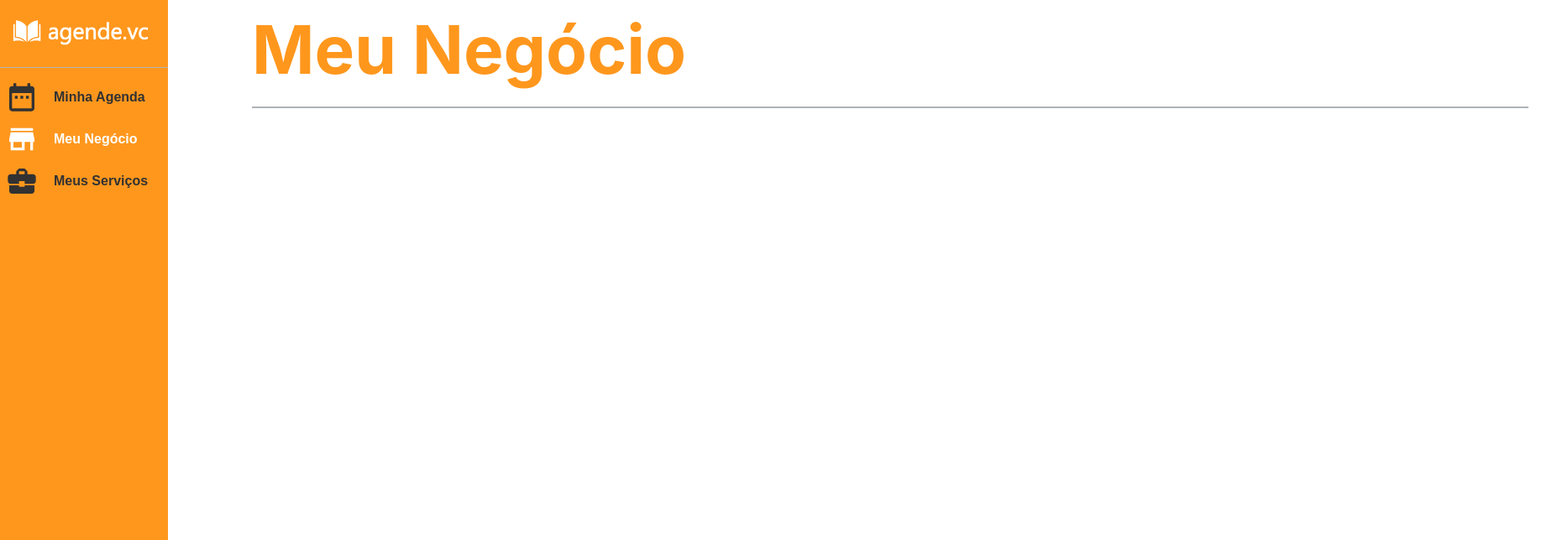
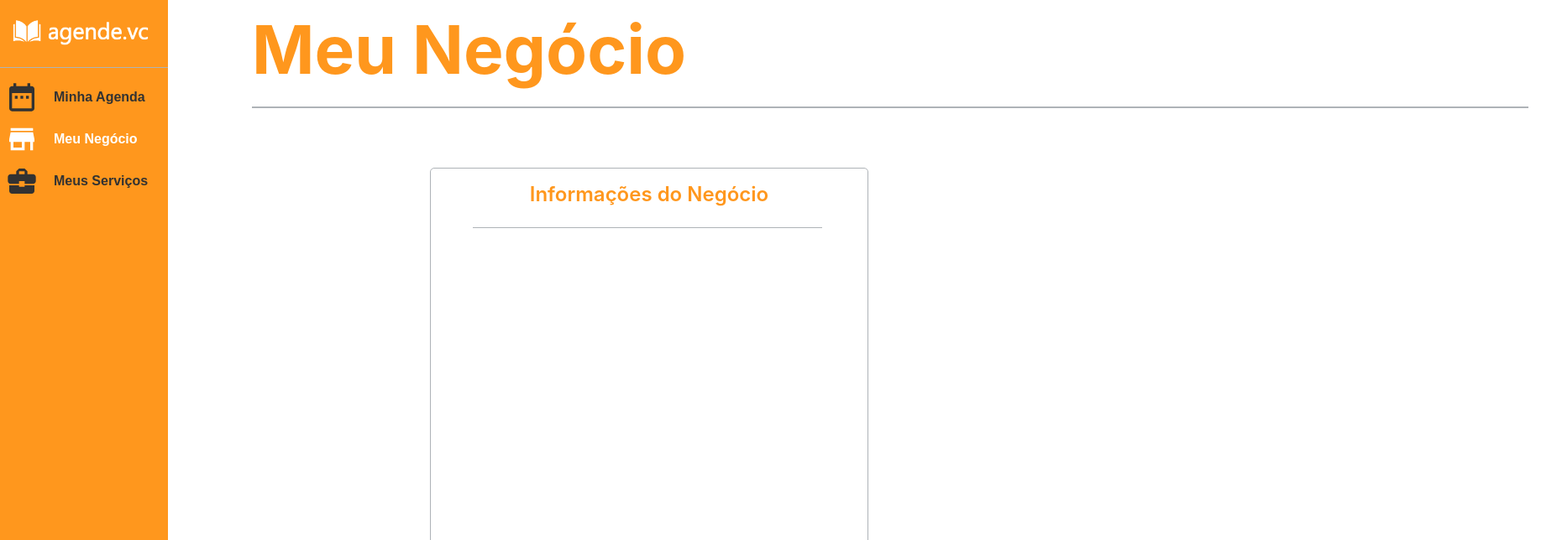
Before and after one commit to william-ferreira/agendevc, a React app in the folder frontend/: page /negocio in a window 1280 px wide. Shown: the top 644 px of the page at 84% size, 1860 px wide, since content can reach past the window. Built offline with nearby package versions, Linux system fonts and the light colour scheme.

Commit message:
Created Separator and StandardContainer components

```diff
--- /dev/null
+++ b/frontend/src/components/common/Separator/Separator.tsx
@@ -0,0 +1,29 @@
+import React from 'react';
+
+import {theme} from '../../../styles/theme';
+import {Container} from './styles';
+
+interface SeparatorProps {
+  widthPercentage?: number;
+  height?: number;
+  color?: string;
+  margin?: number;
+}
+
+const Separator: React.FC<SeparatorProps> = ({
+  widthPercentage = 80,
+  height = 1,
+  color = theme.COLORS.DISABLED_COLOR,
+  margin = 0,
+}) => {
+  return (
+    <Container
+      width={widthPercentage}
+      height={height}
+      color={color}
+      margin={margin}
+    />
+  );
+};
+
+export {Separator};
--- /dev/null
+++ b/frontend/src/components/common/Separator/styles.ts
@@ -0,0 +1,20 @@
+import styled from 'styled-components';
+
+export const Container = styled.div<{
+  width: number;
+  height: number;
+  color: string;
+  margin: number;
+}>`
+  width: ${props => props.width}%;
+  height: ${props => props.height}px;
+  margin: ${props => props.margin}px;
+  background-color: ${props => props.color};
+  display: flex;
+  flex-direction: column;
+  position: absolute;
+  top: 12%;
+  margin-left: 50px;
+  align-items: flex-start;
+  justify-content: center;
+`;
--- /dev/null
+++ b/frontend/src/components/common/StandardContainer/StandardContainer.tsx
@@ -0,0 +1,34 @@
+import React from 'react';
+import { ContainerTitle, StyledContainer } from './styles';
+import { Separator } from '../Separator/Separator';
+
+interface StandardContainerProps {
+    tituloContainer: string;
+    tituloContainerSize?: number;
+    larguraContainer?: number;
+    alturaContainer?: number;
+}
+
+const StandardContainer: React.FC<StandardContainerProps> = ({
+  tituloContainer,
+  tituloContainerSize = 24,
+  larguraContainer = 520,
+  alturaContainer = 580,
+}) => {
+
+  return (
+    <StyledContainer
+      tituloContainer={tituloContainer}
+      tituloContainerSize={tituloContainerSize}
+      larguraContainer={larguraContainer}
+      alturaContainer={alturaContainer}
+    >
+        <ContainerTitle tituloContainerSize={tituloContainerSize}>
+            {tituloContainer}
+        </ContainerTitle>
+        <Separator/>
+    </StyledContainer>
+  );
+};
+
+export {StandardContainer};
--- /dev/null
+++ b/frontend/src/components/common/StandardContainer/styles.ts
@@ -0,0 +1,40 @@
+import styled from 'styled-components';
+import {theme} from "../../../styles/theme";
+
+interface StyledContainerProps {
+  tituloContainer?: string;
+  tituloContainerSize?: number;
+  larguraContainer?: number;
+  alturaContainer?: number;
+}
+
+export const ContainerTitle = styled.h1<StyledContainerProps>`
+  background-color: ${theme.COLORS.TRANSPARENT};
+  width: 100%;
+  height: 30px;
+  position: absolute;
+  top: 0;
+  font-size: ${({ tituloContainerSize }) => tituloContainerSize ? `${tituloContainerSize}px` : '24px'};
+  font-weight: 600;
+  color: ${theme.COLORS.PRIMARY_COLOR};
+  text-align: center;
+`;
+
+export const StyledContainer = styled.div<StyledContainerProps>`
+  background-color: ${theme.COLORS.TRANSPARENT};
+  width: ${({ larguraContainer }) => larguraContainer}px;
+  height: ${({ alturaContainer }) => alturaContainer}px;
+  display: flex;
+  position: absolute;
+  left: 40%;
+  top: 25%;
+  flex-direction: column;
+  align-items: flex-start;
+  justify-content: center;
+  font-size: ${({ tituloContainerSize }) => tituloContainerSize ? `${tituloContainerSize}px` : '24px'};
+  font-weight: 600;
+  color: ${theme.COLORS.PRIMARY_COLOR};
+  border: 1px solid;
+  border-radius: 5px;
+  border-color: ${theme.COLORS.DISABLED_COLOR};
+`;
--- a/frontend/src/screens/desktop/MeuNegocio/MeuNegocio.tsx
+++ b/frontend/src/screens/desktop/MeuNegocio/MeuNegocio.tsx
@@ -3,14 +3,33 @@ import {SideBar} from "../../../components/desktop/SideBar/SideBar";
 import {CustomButton} from "../../../components/common/CustomButton/CustomButton"
 import {ScreenHeader} from "../../../components/desktop/ScreenHeader/ScreenHeader"
 import {theme} from "../../../styles/theme";
+import { StandardContainer } from "../../../components/common/StandardContainer/StandardContainer";
+
+const informacoesBasicas = [
+  {
+    nomeNegocio: "Joãozinho Barbershop",
+    whatsappNegocio: "(83) 9 9999-8888",
+    descricaoNegocio: "A melhor barbearia de CG!"
+  },
+];
+
+const horariosFuncionamento = [
+  {
+    Domingo: "Fechado",
+    Segunda: "08:00-12:00, 14:00-18:00",
+    Terça: "08:00-12:00, 14:00-18:00",
+    Quarta: "08:00-12:00, 14:00-18:00",
+    Quinta: "08:00-12:00, 14:00-18:00",
+    Sexta: "08:00-12:00, 14:00-18:00",
+    Sábado: "08:00-12:00",
+  }
+]
 
 const MeuNegocio: React.FC = () => {
   return (
-    <div style={{ display: "flex", height: "100%" }}>
+    <div style={{ display: "inline-table", height: "100%" }}>
       <ScreenHeader screenHeaderText="Meu Negócio"/>
-      <div style={{ flexGrow: 1, backgroundColor: theme.COLORS.BACKGROUND_COLOR, padding: "20px" }}>
-        {/* Add your agenda content here */}
-      </div>
+      <StandardContainer tituloContainer={"Informações do Negócio"}/>
     </div>
   );
 };
```
Also changed, not shown: frontend/src/components/desktop/InformacoesNegocio/InformacoesNegocio.tsx (added), frontend/src/components/desktop/InformacoesNegocio/styles.ts (added).
